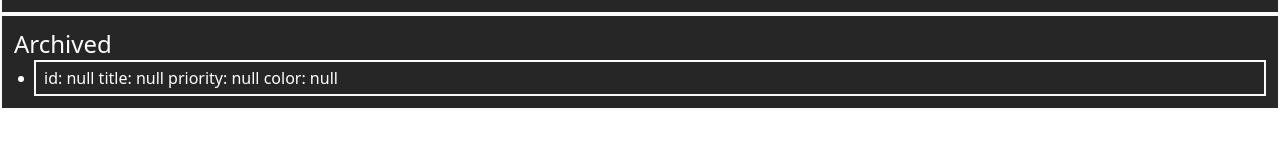
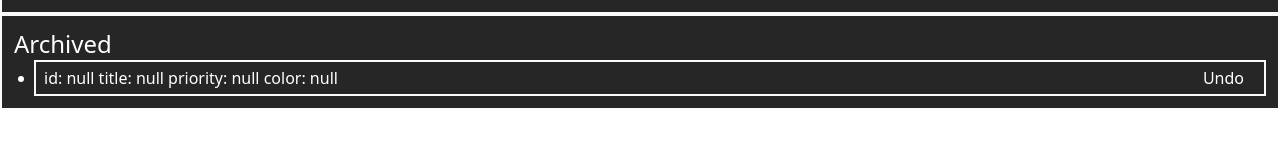
Before and after one commit to IBuildGod/TodoVue, a Vue app: page / in a window 1280 px wide. Shown: the part 163-310 px from the top of the page. Built offline with nearby package versions, Linux system fonts and the light colour scheme.

Commit message:
added undo on archived tasks

```diff
--- a/src/App.vue
+++ b/src/App.vue
@@ -37,7 +37,7 @@
 <div class="bg-gray-800 border-2 border-gray-50 p-3 max-w-lg">
   <label class="pr-2 text-2xl text-white"> Archived </label>
   <ul class="border-2 border-gray-50 ml-5 flow-root">
-    <li v-for="item in deletedtasks"
+    <li v-for="(item, index) in deletedtasks"
       :key="item.id"
       :title="item.title"
       :priority="item.priority"
@@ -45,8 +45,8 @@
       class="text-white list-disc break-words pl-2 my-1 w-full"
       :style="{background: item.color}"
       >
-
         {{'id: ' + item.id + ' title: ' + item.title + ' priority: ' + item.priority + ' color: ' + item.color }}
+        <button @click="undoDelete(index, deletedtasks, item.id, item.title, item.priority, item.color) " class="float-right hover:bg-gray-300 mr-3 rounded px-2 place-items-center hover:text-black">Undo</button>
     </li>
   </ul>
 </div>
@@ -135,6 +135,7 @@ export default {
         title: this.newTaskText,
         newTaskText: "",
         color: '#424242',
+        priority: 0,
       })
     },
     removeTask(taskIndex, listName, id, title, priority, color){
@@ -148,11 +149,21 @@ export default {
       console.log(this.deletedtasks)
       this.archiveDisplay='block'
     },
-    onChange(event, index)   {
+    onChange(event, index){
       this.tasks[index].color = this.importance[event.target.value].backgroundColor
       this.tasks[index].priority = event.target.value
       console.log(this.importance[event.target.value].backgroundColor)
     },
+    undoDelete(taskIndex, listName, id, title, priority, color){
+      console.log(taskIndex)
+      listName.splice(taskIndex, 1)
+      this.tasks.push({
+        title: title,
+        id: id,
+        priority: priority,
+        color: color,
+    })
+   }
   },
 }
 </script>
```
